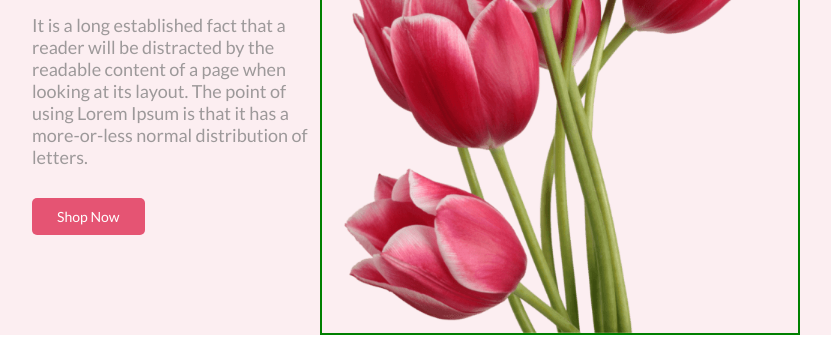
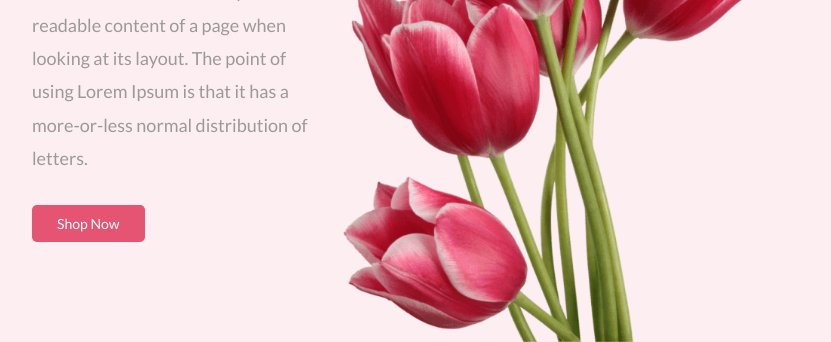
Before and after one commit to Nayeem-33/flower-shop-practice, a plain HTML site: page index.html in a window 1280 px wide. Shown: the part 618-960 px from the top of the page, without its empty margins (224-1055 px from the left). Drawn offline with Linux system fonts and the light colour scheme.

Commit message:
minor changes done

```diff
--- a/index.html
+++ b/index.html
@@ -29,7 +29,7 @@
         <div class="head-div">
             <div class="head-s-div-1">
                 <h1 class="main-heading">Let's make beautiful flowers a part of your life.</h1>
-                <p class="main-pera"> It is a long established fact that a reader will be distracted by the readable content of a page when looking at its layout. The point of using Lorem Ipsum is that it has a more-or-less normal distribution of letters.</p>
+                <p class="uni-pera"> It is a long established fact that a reader will be distracted by the readable content of a page when looking at its layout. The point of using Lorem Ipsum is that it has a more-or-less normal distribution of letters.</p>
                 <div><button class="btn-pri">Shop Now</button></div>
             </div>
             <div class="head-s-div-2">
--- a/styles/style.css
+++ b/styles/style.css
@@ -10,6 +10,9 @@
     font-style: normal;
     color: #9D999A;
   }
+.uni-pera{
+  line-height: 25pt;
+}
 
 /* nav bar styles */
 .navbar{
@@ -85,7 +88,6 @@
   display: flex;
   justify-content: center;
   align-items: flex-end;
-  border: solid 2px green;
 }
 .head-img{
   /* width: 500px;
```
